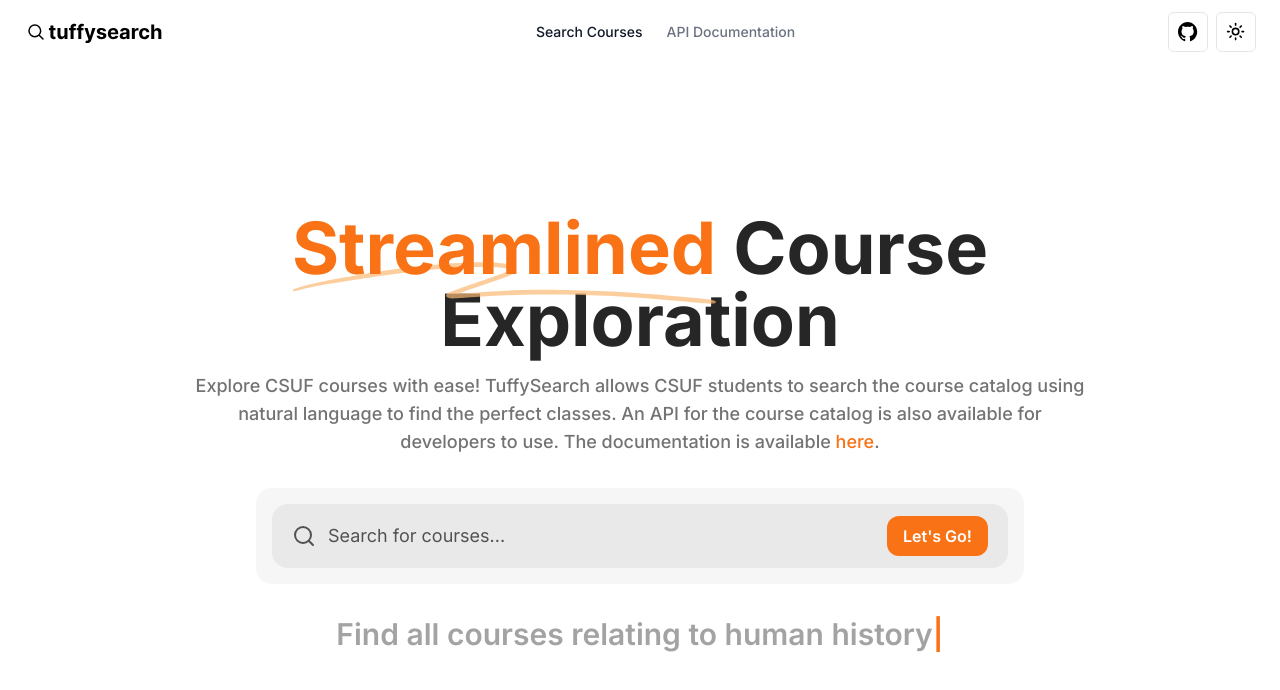
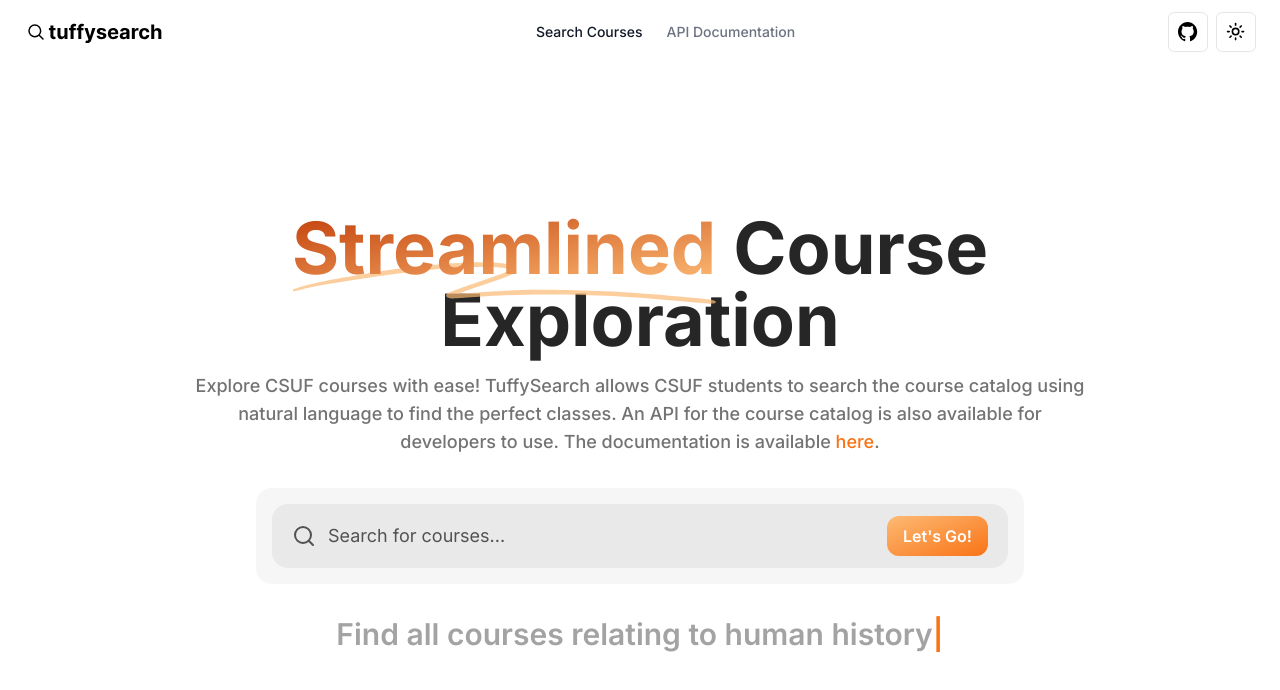
Before and after one commit to clxmente/tuffysearch, a Next.js app: page / in a window 1280 px wide. Shown: the top 690 px of the page. Built offline with nearby package versions, Linux system fonts and the light colour scheme.

Commit message:
gradients cuz why not

```diff
--- a/src/app/page.tsx
+++ b/src/app/page.tsx
@@ -18,7 +18,9 @@
             >
               <path d="M203.371.916c-26.013-2.078-76.686 1.963-124.73 9.946L67.3 12.749C35.421 18.062 18.2 21.766 6.004 25.934 1.244 27.561.828 27.778.874 28.61c.07 1.214.828 1.121 9.595-1.176 9.072-2.377 17.15-3.92 39.246-7.496C123.565 7.986 157.869 4.492 195.942 5.046c7.461.108 19.25 1.696 19.17 2.582-.107 1.183-7.874 4.31-25.75 10.366-21.992 7.45-35.43 12.534-36.701 13.884-2.173 2.308-.202 4.407 4.442 4.734 2.654.187 3.263.157 15.593-.78 35.401-2.686 57.944-3.488 88.365-3.143 46.327.526 75.721 2.23 130.788 7.584 19.787 1.924 20.814 1.98 24.557 1.332l.066-.011c1.201-.203 1.53-1.825.399-2.335-2.911-1.31-4.893-1.604-22.048-3.261-57.509-5.556-87.871-7.36-132.059-7.842-23.239-.254-33.617-.116-50.627.674-11.629.54-42.371 2.494-46.696 2.967-2.359.259 8.133-3.625 26.504-9.81 23.239-7.825 27.934-10.149 28.304-14.005.417-4.348-3.529-6-16.878-7.066Z" />
             </svg>
-            <span className="relative">Streamlined</span>
+            <span className="relative inline-block bg-gradient-to-br from-orange-700 to-orange-300 bg-clip-text text-transparent dark:to-orange-200">
+              Streamlined
+            </span>
           </span>{" "}
           Course Exploration
         </h1>
@@ -44,7 +46,7 @@
               className="bg-transparent text-lg text-neutral-600 outline-none placeholder:text-neutral-600 dark:text-neutral-500 dark:placeholder:text-neutral-500"
             />
           </div>
-          <button className="rounded-xl bg-orange-500 px-4 py-2 font-semibold text-white hover:bg-orange-500/80">
+          <button className="rounded-xl bg-gradient-to-tl from-orange-500 to-orange-300 px-4 py-2 font-semibold text-white hover:scale-95">
             Let&apos;s Go!
           </button>
         </div>
```
